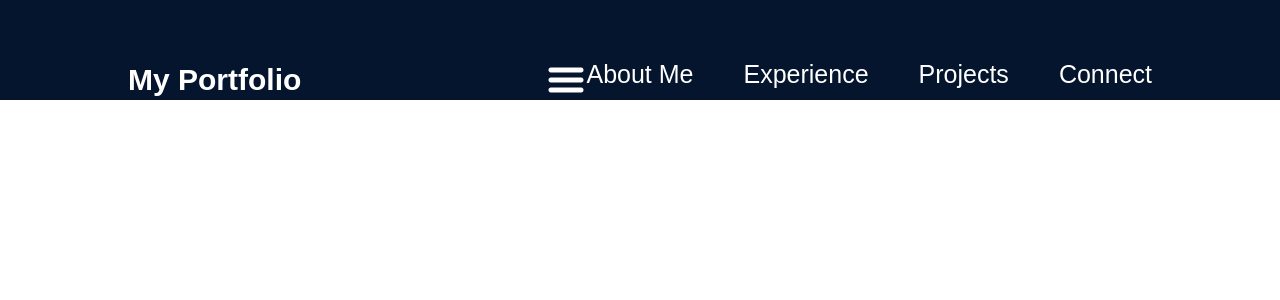
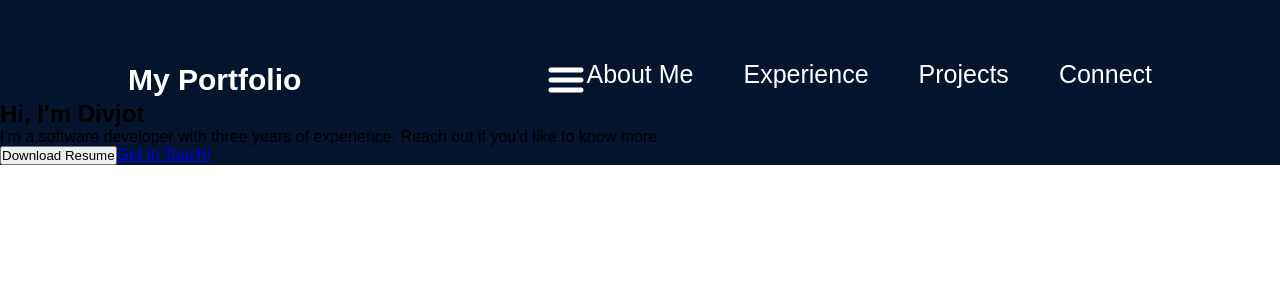
Before and after one commit to dvirdi01/PortfolioWesbite, a React (Vite) app in the folder WebsiteTrial2/: page / in a window 1280 px wide. Shown: the top 300 px of the page. Built offline with nearby package versions, Linux system fonts and the light colour scheme.

Commit message:
installed three.js dependencies

```diff
--- a/WebsiteTrial2/src/App.jsx
+++ b/WebsiteTrial2/src/App.jsx
@@ -1,10 +1,12 @@
 
 import styles from "./App.module.css"
 import { Navbar } from "./components/navbar/Navbar";
+import { Hero } from "./components/navbar/Hero/Hero";
 
 function App() {
   return <div className= {styles.App}>
     <Navbar/>
+    <Hero />
   </div>;
 }
 
--- a/WebsiteTrial2/src/components/navbar/Hero/Hero.jsx
+++ b/WebsiteTrial2/src/components/navbar/Hero/Hero.jsx
@@ -0,0 +1,13 @@
+import React from 'react'
+
+export const Hero = () => {
+  return <section>
+    <div>
+        <h1>Hi, I'm Divjot</h1>
+        <p>I'm a software developer with three years of experience. Reach out if you'd like to know more</p>
+        <button className = "button1" onclick="window.open('./assets/divjotResumeCoop2.pdf')">Download Resume</button>
+        <a href="mailto:virdidivjot@gmail.com">Get in Touch!</a>
+    </div>
+
+  </section>;
+}
```
